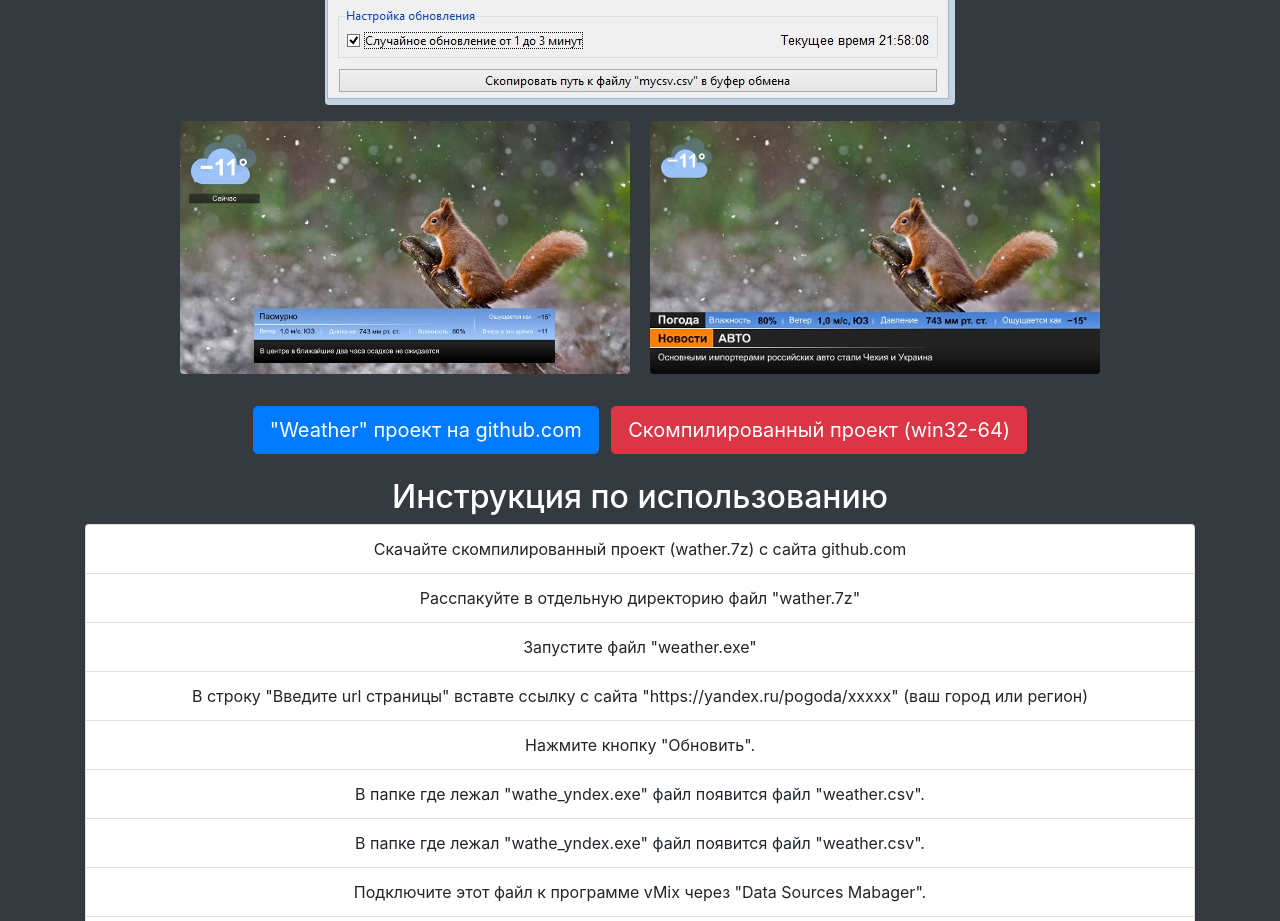
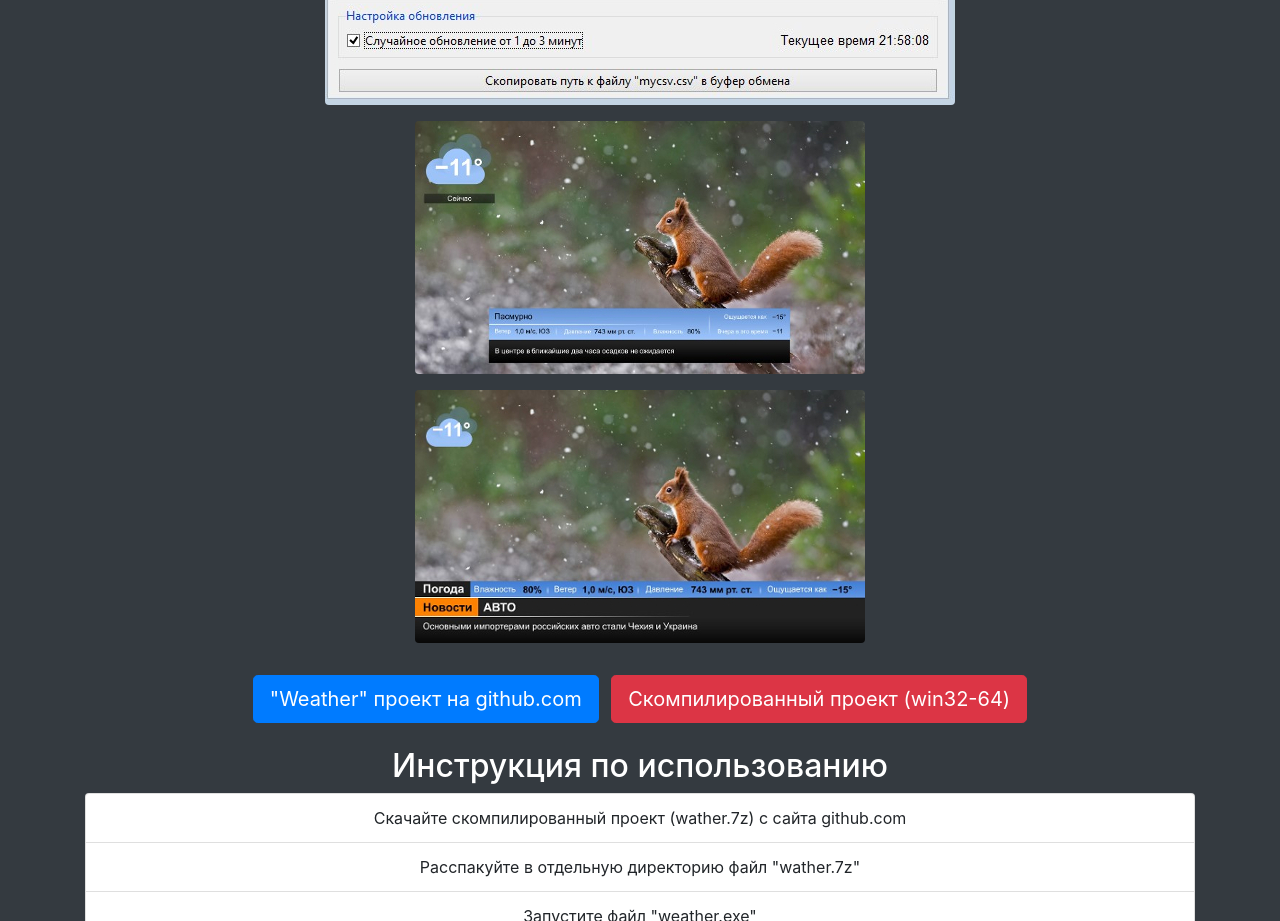
Before and after one commit to AlecsandrKotov/AlecsandrKotov, a plain HTML site: page Weather/index.html in a window 1280 px wide. Shown: the part 1060-1981 px from the top of the page. Drawn offline with nearby package versions, Linux system fonts and the light colour scheme.

Commit message:
Update index.html

```diff
--- a/Weather/index.html
+++ b/Weather/index.html
@@ -22,6 +22,8 @@
 		display: block;
 		}
 	</style>
+
+
 
 </head>
 <body class="bg-dark">
@@ -87,10 +89,10 @@
 
 		<img src="./img/programm.jpg" class="rounded mx-auto d-block mb-3 img-responsive" alt="Responsive image">
 
-		<div class="text-center img-responsive">
-			<img src="./img/a2.jpg" class="rounded  mb-3 mr-3" alt="...">
-			<img src="./img/a1.jpg" class="rounded  mb-3" alt="...">
-		</div>
+		<div class="text-center img-responsive"></div>
+			<img src="./img/a2.jpg" class="img-responsive mx-auto rounded  mb-3 mr-3" alt="...">
+			<img src="./img/a1.jpg" class=" img-responsive mx-auto rounded  mb-3" alt="...">
+
 
 
  		<a name="download"></a>
```
